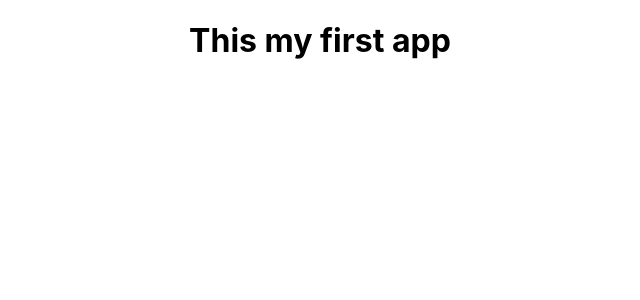
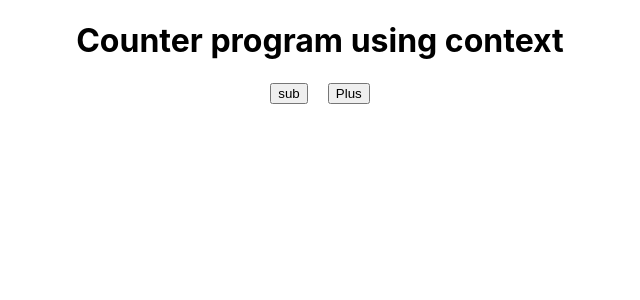
Before and after one commit to suresh1502067/reacthooks, a JavaScript app: page / in a window 1280 px wide. Shown: the top 300 px of the page, without its empty margins (320-960 px from the left). Built offline with nearby package versions, Linux system fonts and the light colour scheme; the HTML template or start-up script is replaced by a standard one.

Commit message:
Added the button to app .js

```diff
--- a/src/App.js
+++ b/src/App.js
@@ -4,7 +4,18 @@ import './App.css';
 function App() {
   return (
     <div className="App">
-      <h1>This my first app</h1>
+      <h1>
+        Counter program using context
+      </h1>
+      <div style={{flex:1,flexDirection:'row',justifyContent:'center',alignItems:'center'}}>
+      <button style={{marginRight:20}}>
+         sub
+        </button>
+        <button>
+         Plus
+        </button>
+
+      </div>
     </div>
   );
 }
```
Also changed, not shown: src/context/counterContext.js (added).
